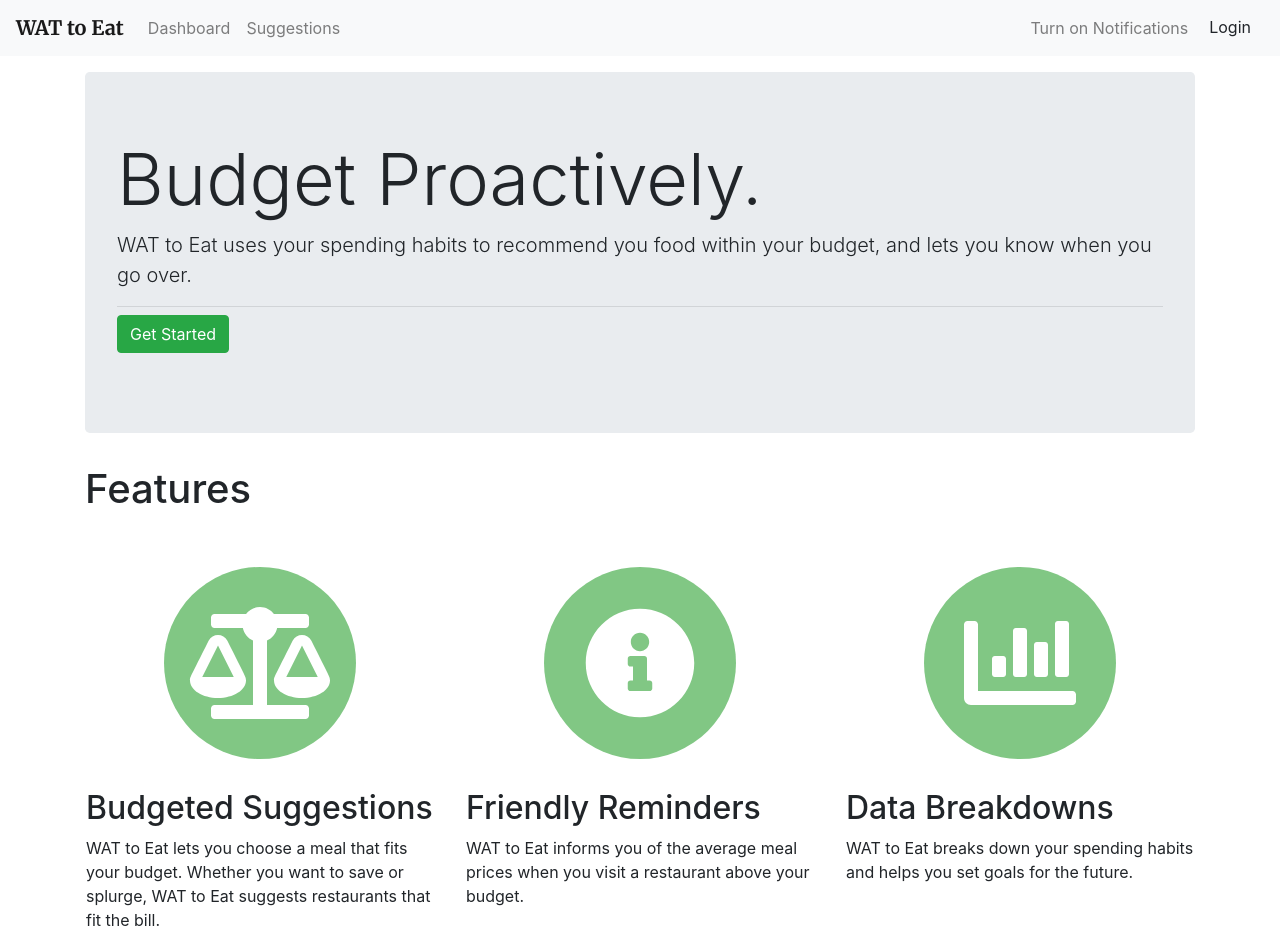
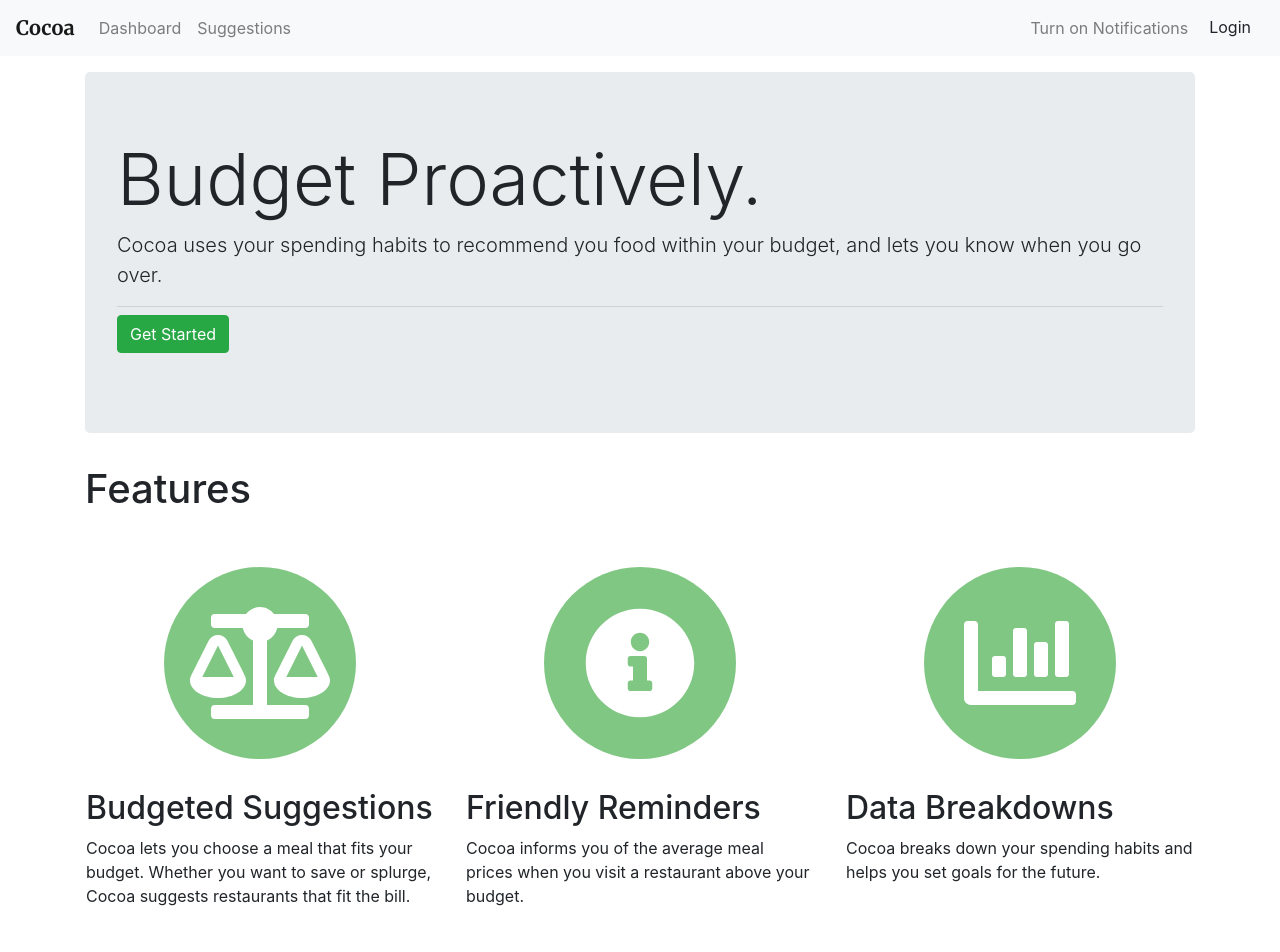
Before and after one commit to JerryZhu99/WAT-to-eat-web, a React (Create React App) app: page / in a window 1280 px wide. Shown: the top 952 px of the page. Built offline with nearby package versions, Linux system fonts and the light colour scheme; no server answers; what react-google-maps would draw is missing.

Commit message:
Renaming

```diff
--- a/package.json
+++ b/package.json
@@ -1,5 +1,5 @@
 {
-  "name": "wat_to_eat",
+  "name": "cocoa",
   "version": "0.1.0",
   "private": true,
   "dependencies": {
--- a/public/index.html
+++ b/public/index.html
@@ -24,7 +24,7 @@
   <script defer src="https://use.fontawesome.com/releases/v5.0.13/js/all.js" integrity="sha384-xymdQtn1n3lH2wcu0qhcdaOpQwyoarkgLVxC/wZ5q7h9gHtxICrpcaSUfygqZGOe"
     crossorigin="anonymous"></script>
 
-  <title>WAT to Eat</title>
+  <title>Cocoa</title>
 </head>
 
 <body>
--- a/src/Auth.js
+++ b/src/Auth.js
@@ -4,7 +4,6 @@
 const Auth = {
     signedIn: localStorage.getItem("login") === "true",
     signIn(credentials) {
-        console.log(credentials)
         return new Promise((resolve, reject) => setTimeout(() => {
             if (credentials && credentials.email === "test" && credentials.password === "password") {
                 this.signedIn = true;
--- a/src/component/Navbar.jsx
+++ b/src/component/Navbar.jsx
@@ -27,7 +27,7 @@ class AppNavbar extends Component {
     return (
       <div className="Navbar">
         <Navbar color="light" light expand="md">
-          <NavbarBrand href="/" style={{ fontFamily: "'Merriweather', sans-serif" }}>WAT to Eat</NavbarBrand>
+          <NavbarBrand href="/" style={{ fontFamily: "'Merriweather', sans-serif" }}>Cocoa</NavbarBrand>
           <NavbarToggler onClick={this.toggle} />
           <Collapse isOpen={this.state.isOpen} navbar>
             <Nav navbar>
--- a/src/component/WelcomeScreen.jsx
+++ b/src/component/WelcomeScreen.jsx
@@ -15,7 +15,7 @@ class WelcomeScreen extends Component {
                 <Container>
                     <Jumbotron className="mt-3">
                         <h1 className="display-3">Budget Proactively.</h1>
-                        <p className="lead">WAT to Eat uses your spending habits to recommend you food within your budget, and lets you know when you go over.</p>
+                        <p className="lead">Cocoa uses your spending habits to recommend you food within your budget, and lets you know when you go over.</p>
                         <hr className="my-2" />
                         <p className="lead">
                             <Button color="success">Get Started</Button>
@@ -34,8 +34,8 @@ class WelcomeScreen extends Component {
 
                             <h2>Budgeted Suggestions</h2>
                             <p>
-                                WAT to Eat lets you choose a meal that fits your budget.
-                                Whether you want to save or splurge, WAT to Eat suggests restaurants that fit the bill.
+                                Cocoa lets you choose a meal that fits your budget.
+                                Whether you want to save or splurge, Cocoa suggests restaurants that fit the bill.
                             </p>
                         </div>
 
@@ -50,7 +50,7 @@ class WelcomeScreen extends Component {
 
                             <h2>Friendly Reminders</h2>
                             <p>
-                                WAT to Eat informs you of the average meal prices when you visit a restaurant above your budget.
+                                Cocoa informs you of the average meal prices when you visit a restaurant above your budget.
                             </p>
                         </div>
 
@@ -62,7 +62,7 @@ class WelcomeScreen extends Component {
                             </div>
                             <h2>Data Breakdowns</h2>
                             <p>
-                                WAT to Eat breaks down your spending habits and helps you set goals for the future.
+                                Cocoa breaks down your spending habits and helps you set goals for the future.
                             </p>
                         </div>
                     </div>
```
Also changed, not shown: public/manifest.json.
